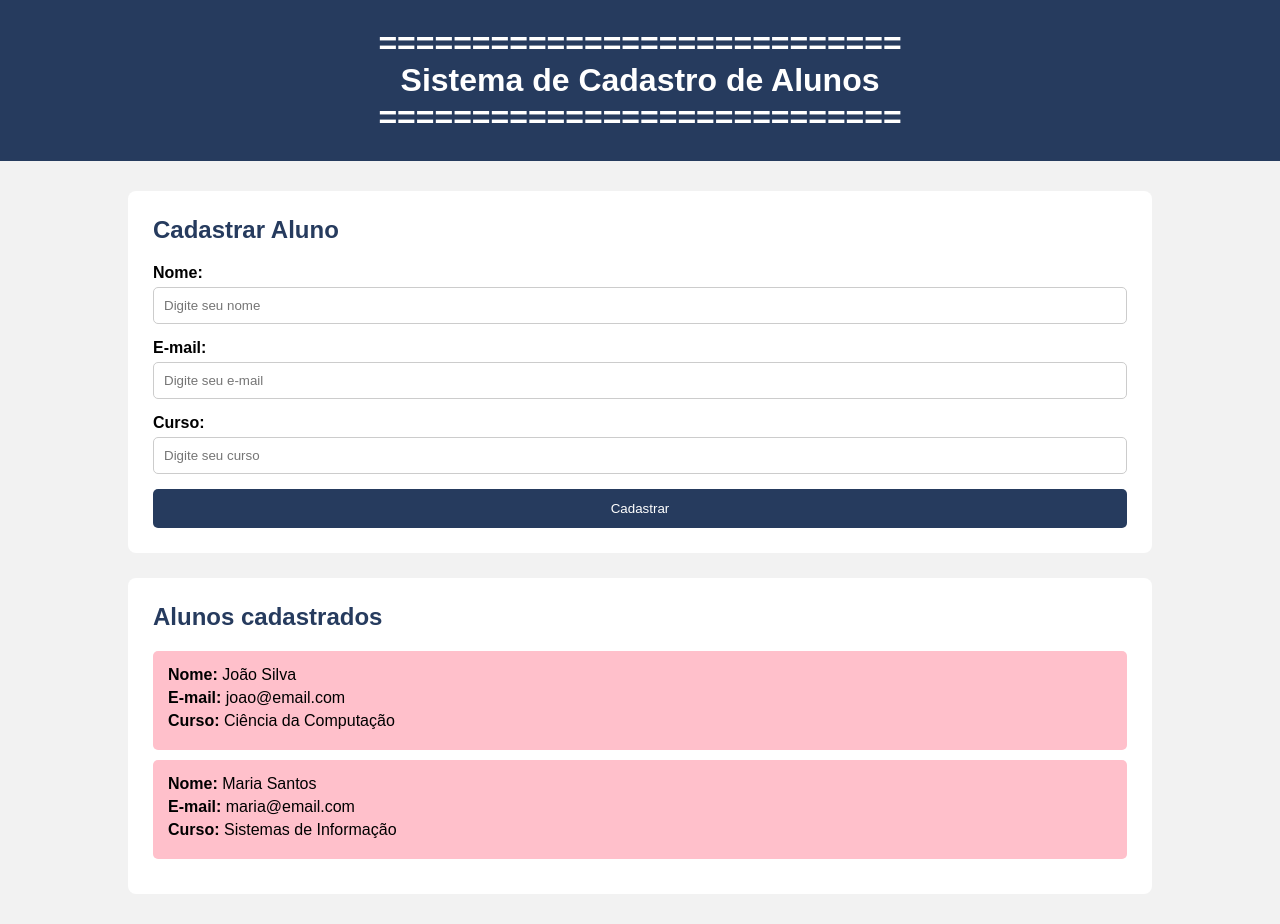
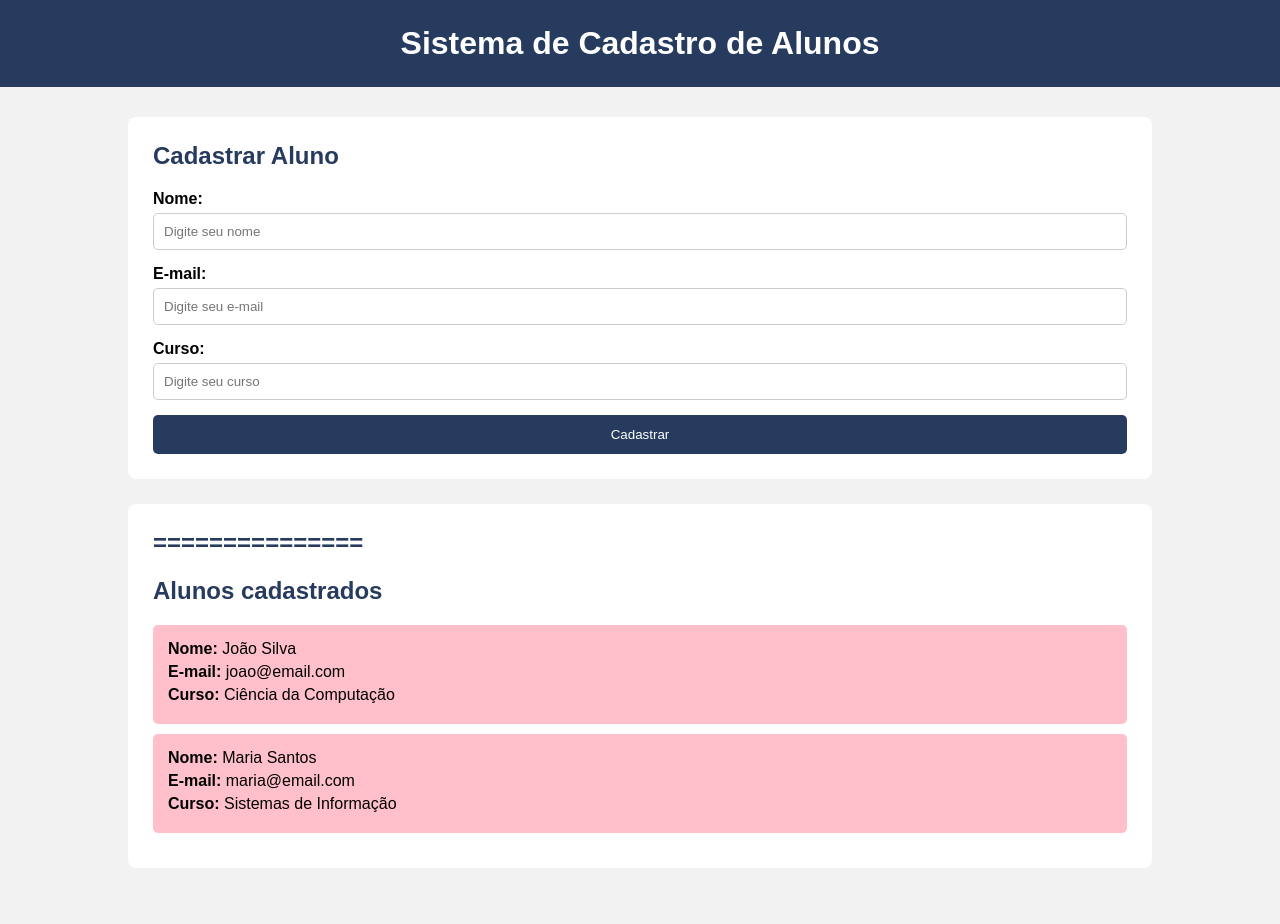
Before and after one commit to HilarioMarques/SiteSimples, a plain HTML site: page index.html in a window 1280 px wide. After the commit the page ends 898 px from the top, so only its background shows below. Drawn offline with Linux system fonts and the light colour scheme.

Commit message:
Alterando o index

```diff
--- a/index.html
+++ b/index.html
@@ -10,9 +10,7 @@
 <body>
 
     <header>
-        <h1>============================</h1>
         <h1>Sistema de Cadastro de Alunos</h1>
-        <h1>============================</h1>
     </header>
 
     <main>
@@ -34,6 +32,7 @@
         </section>
 
         <section class="alunos">
+            <h2>===============</h2>
             <h2>Alunos cadastrados</h2>
 
             <div class="aluno">
```
